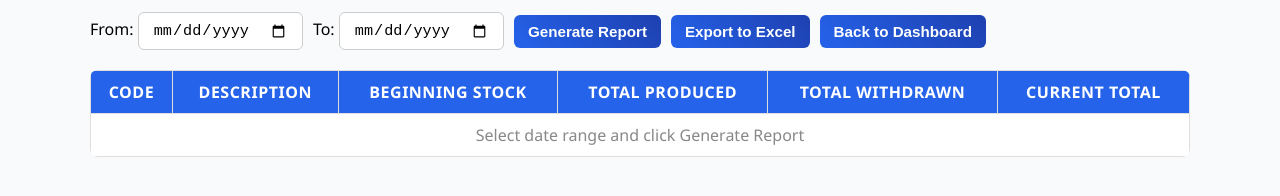
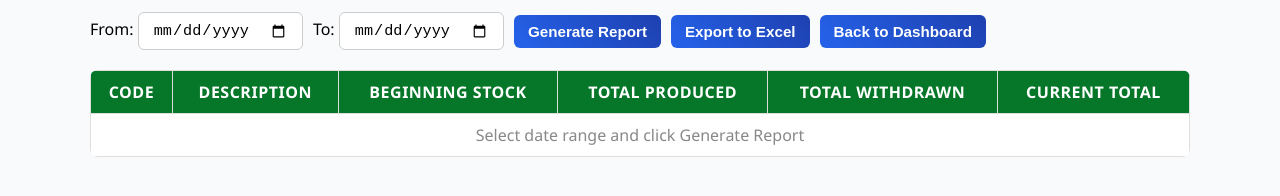
Before and after one commit to https-portal/poleinventorysystem, a plain HTML site: page report.html.html in a window 1280 px wide. Shown: the part 176-372 px from the top of the page. Drawn offline with Linux system fonts and the light colour scheme.

Commit message:
Update report.html.html

```diff
--- a/report.html.html
+++ b/report.html.html
@@ -56,7 +56,7 @@
 }
 
     th {
-      background: #2563eb;
+      background: #067728;
       color: #fff;
       text-transform: uppercase;
       letter-spacing: 0.5px;
```
